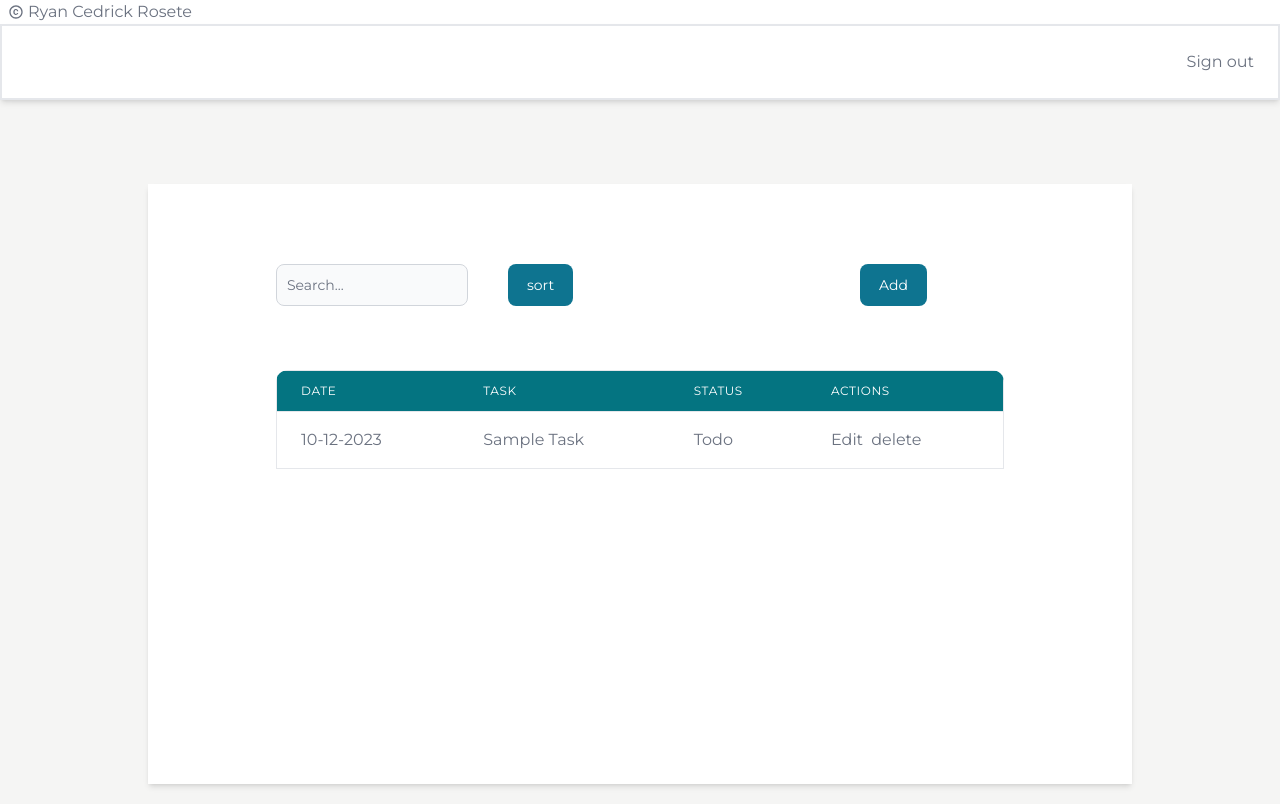
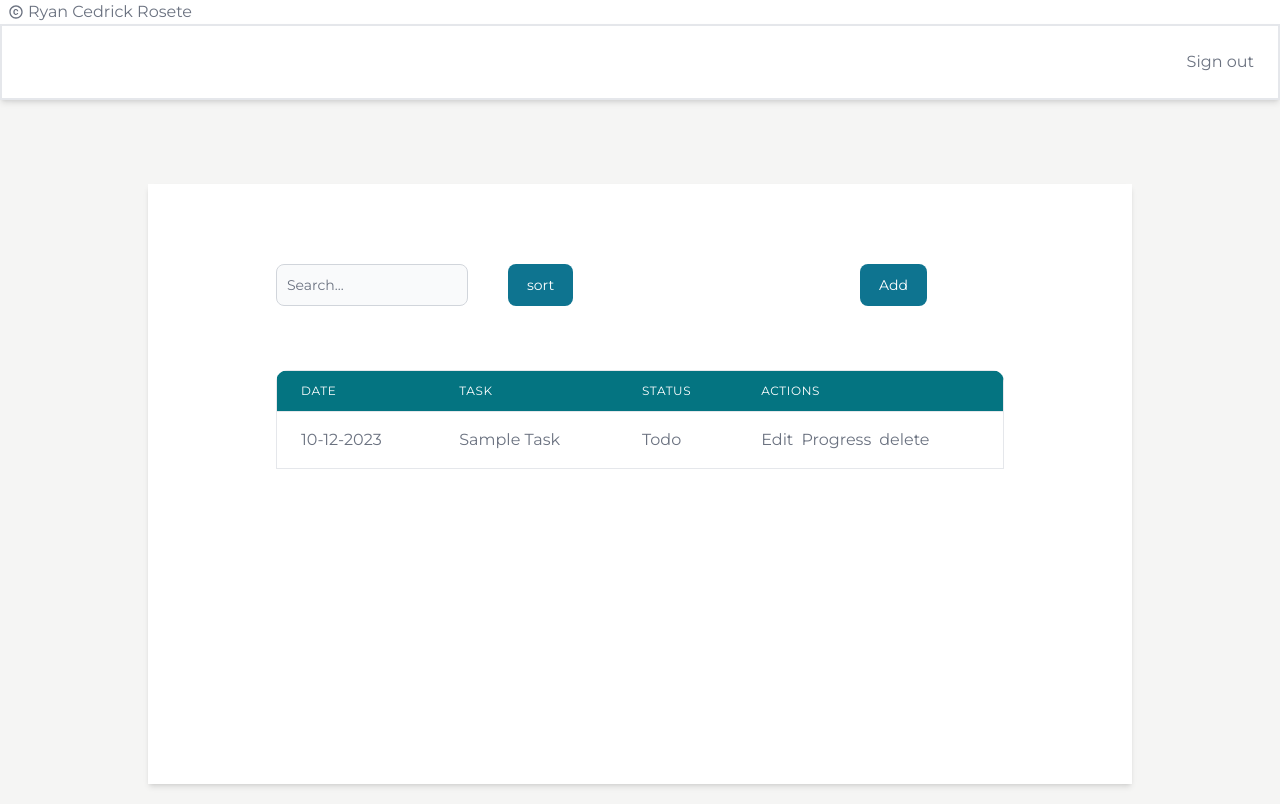
Before and after one commit to rrosete/task-management-system, a Next.js app: page /task in a window 1280 px wide. Built offline with nearby package versions, Linux system fonts and the light colour scheme.

Commit message:
add: delete and update status

```diff
--- a/src/pages/task/index.tsx
+++ b/src/pages/task/index.tsx
@@ -30,12 +30,36 @@ const Task: NextPage = () => {
       setEditTask(itemToEdit.task);
     }
   };
-  const editObject = () => {
+  const onEdit = () => {
     const updatedData = tasks.map((item) =>
       item.id === taskId ? { ...item, task: editTask } : item
     );
     setTasks(updatedData);
   };
+
+  const handleDelete = (id: number) => {
+    const updatedData = tasks.filter((item) => item.id !== id);
+    setTasks(updatedData);
+  };
+
+  const handleStatus = (id: number, status: string) => {
+    let updateStatus = "";
+
+    if (status === "Todo") {
+      updateStatus = "In Progress";
+    } else if (status === "In Progress") {
+      updateStatus = "Complete";
+    } else {
+      updateStatus = "Completed";
+    }
+
+    const updatedData = tasks.map((item) =>
+      item.id === id ? { ...item, status: updateStatus } : item
+    );
+
+    setTasks(updatedData);
+  };
+
   const handleCreate = () => {
     const newTask = {
       id: idIncrement,
@@ -48,6 +72,16 @@ const Task: NextPage = () => {
   };
 
   const renderData = tasks.map((item) => {
+    let status = "";
+
+    if (item.status === "Todo") {
+      status = "Progress";
+    } else if (item.status === "In Progress") {
+      status = "Complete";
+    } else {
+      status = "Completed";
+    }
+
     return {
       createdAt: item.createdAt,
       task: item.task,
@@ -63,7 +97,10 @@ const Task: NextPage = () => {
           >
             Edit
           </button>
-          <button>delete</button>
+          <button onClick={() => handleStatus(item.id, item.status)}>
+            {status}
+          </button>
+          <button onClick={() => handleDelete(item.id)}>delete</button>
         </div>
       ),
     };
@@ -160,7 +197,7 @@ const Task: NextPage = () => {
         <Modal.Footer className="justify-end">
           <Button
             onClick={() => {
-              editObject();
+              onEdit();
               setEditModal(false);
             }}
           >
```
